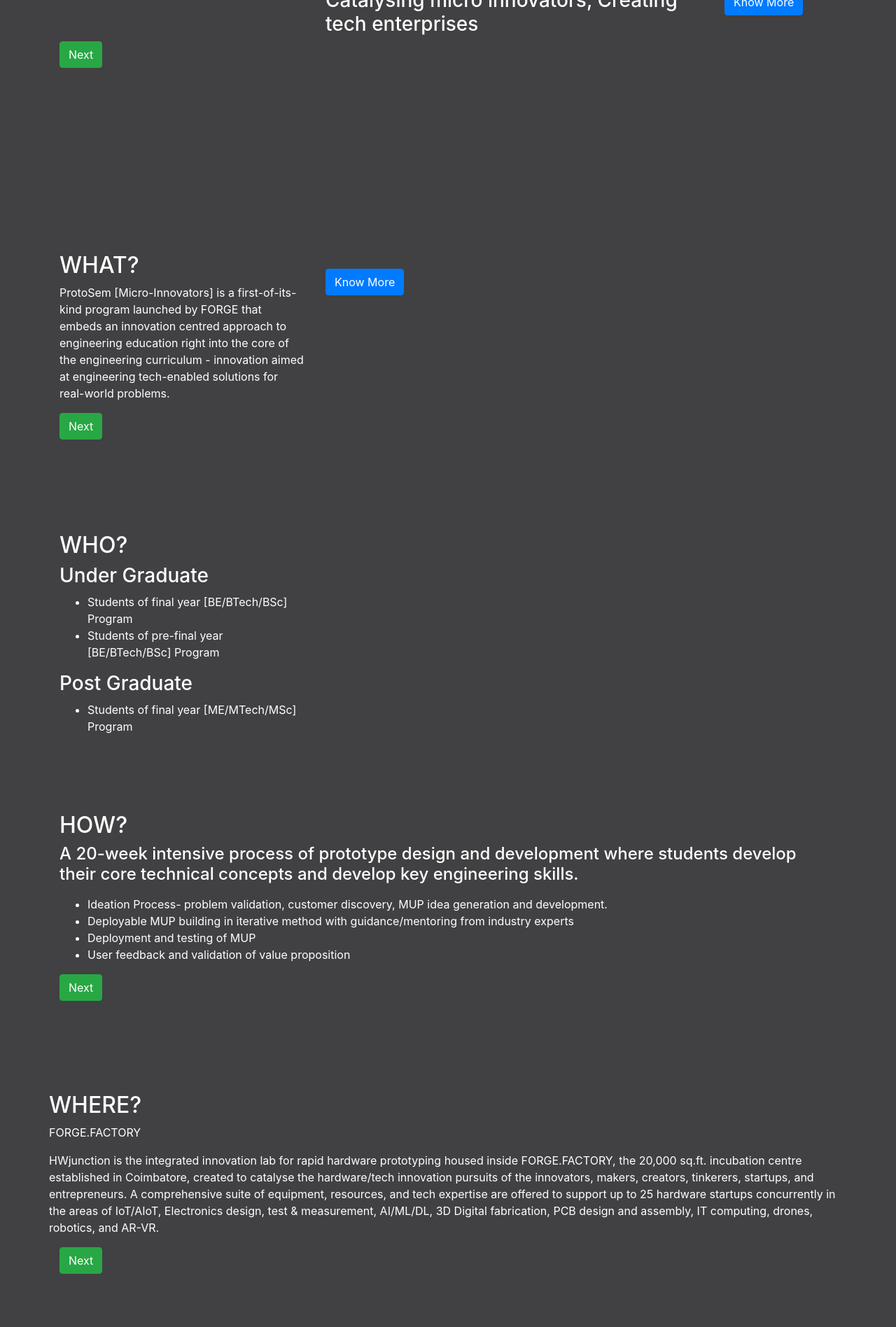
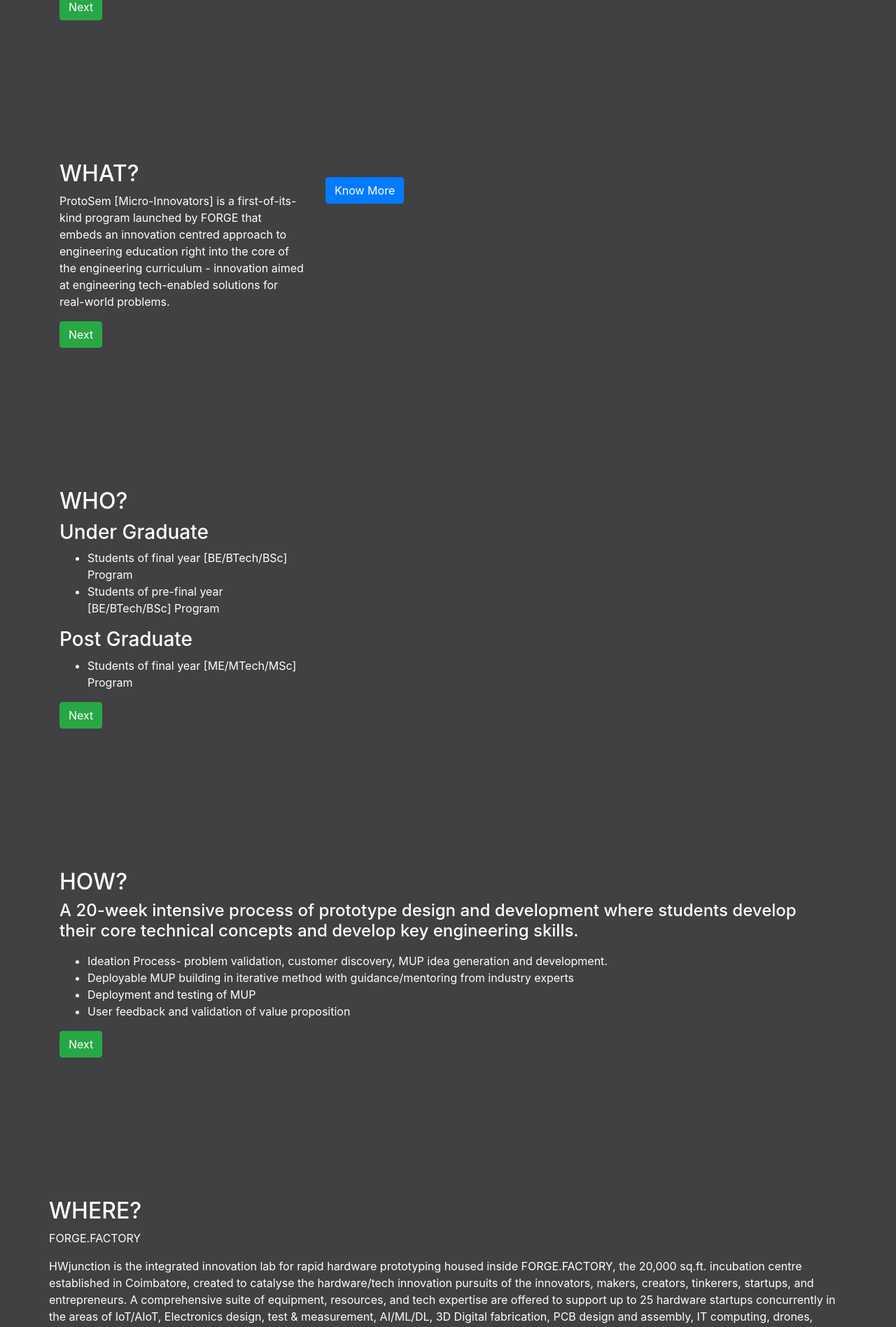
Before and after one commit to VishnuSriraj/protosem, a plain HTML site: page index.html in a window 1280 px wide. Shown: the part 740-2636 px from the top of the page at 70% size. Drawn offline with nearby package versions, Linux system fonts and the light colour scheme.

Commit message:
version 0.13

```diff
--- a/assets/css/main.css
+++ b/assets/css/main.css
@@ -1,10 +1,12 @@
-.container, body, html{
+.page{
     width: 100%;
     height: 100%;
+    color: #ffffff;
+    padding: 100px 0px 100px 0px ;
+}
+body,html{
     scroll-behavior: smooth;
     background: #414042 !important;
-    color: #ffffff;
-    padding: 100px 0px 100px 0px ;
 }
 /* Navbar */
 .navbar{
--- a/index.html
+++ b/index.html
@@ -33,7 +33,7 @@
                 </div>
             </div>
         </nav>
-        <div class="container mainpage" data-aos="fade-up" data-aos-offset="200" data-aos-easing="ease-in-sine" data-aos-duration="600">
+        <div class="container page" data-aos="fade-up" data-aos-offset="200" data-aos-easing="ease-in-sine" data-aos-duration="600">
             <div class="row">
                 <div class="col-md-12"><img src="assets/images/PROTOSEM.png" height="100px 200px"/></div>
                 <br><br><br><br>
@@ -69,7 +69,7 @@
             <a href="#why" class="btn btn-success">Next</a>
         </div>
 
-        <div id="why" class="container" data-aos="fade-up" data-aos-offset="200" data-aos-easing="ease-in-sine" data-aos-duration="600">
+        <div id="why" class="container page" data-aos="fade-up" data-aos-offset="200" data-aos-easing="ease-in-sine" data-aos-duration="600">
                 <div class="row">
                     <div class="col-4 col-12-medium">
                             <h2>Why ProtoSem?</h2>
@@ -88,7 +88,7 @@
 
 
 
-        <div id="what" class="container" data-aos="fade-up" data-aos-offset="200" data-aos-easing="ease-in-sine" data-aos-duration="600">
+        <div id="what" class="container page" data-aos="fade-up" data-aos-offset="200" data-aos-easing="ease-in-sine" data-aos-duration="600">
             <div class="row">
                 <div class="col-4 col-12-medium">
                     <h2>WHAT?</h2>
@@ -102,7 +102,7 @@
             <a href="#who" class="btn btn-success">Next</a>
         </div>
 
-        <div id="who" class="container" data-aos="fade-up" data-aos-offset="200" data-aos-easing="ease-in-sine" data-aos-duration="600">
+        <div id="who" class="container page" data-aos="fade-up" data-aos-offset="200" data-aos-easing="ease-in-sine" data-aos-duration="600">
             <div class="row">
                 <div class="col-4 col-12-medium">
                         <h2>WHO?</h2>
@@ -120,7 +120,7 @@
                     <a href="#how" class="btn btn-success">Next</a>
         </div>
 
-        <div id="how" class="container" data-aos="fade-up" data-aos-offset="200" data-aos-easing="ease-in-sine" data-aos-duration="600">
+        <div id="how" class="container page" data-aos="fade-up" data-aos-offset="200" data-aos-easing="ease-in-sine" data-aos-duration="600">
             <div class="content">
                     <header>
                         <h2>HOW?</h2>
@@ -138,7 +138,7 @@
             <a href="#where" class="btn btn-success">Next</a>
         </div>
 
-        <div id="where" class="container" data-aos="fade-up" data-aos-offset="200" data-aos-easing="ease-in-sine" data-aos-duration="600">
+        <div id="where" class="container page" data-aos="fade-up" data-aos-offset="200" data-aos-easing="ease-in-sine" data-aos-duration="600">
                 <div class="row">
                             <h2>WHERE?</h2>
                  </div>
@@ -157,7 +157,7 @@
 
         <!-- innovations- -->
 
-        <div id="innovations" class="container" data-aos="fade-up" data-aos-offset="200" data-aos-easing="ease-in-sine" data-aos-duration="600">
+        <div id="innovations" class="container page" data-aos="fade-up" data-aos-offset="200" data-aos-easing="ease-in-sine" data-aos-duration="600">
             <div class="row ">
                 <h2>Innovations at ProtoSem</h2>
             </div>
@@ -203,7 +203,7 @@
             <a href="#partners" class="btn btn-success">Next</a>
         </div>
 
-        <div id="partners" class="container" data-aos="fade-up" data-aos-offset="200" data-aos-easing="ease-in-sine" data-aos-duration="600">
+        <div id="partners" class="container page" data-aos="fade-up" data-aos-offset="200" data-aos-easing="ease-in-sine" data-aos-duration="600">
                 <div class="row mb-5">
                         <div class="col-md-4 col-xs-12 mb-5 justify-content-center d-flex"><h3>Innovation for Employability</h3></div>
                         <div class="col-md-4 col-xs-12 mb-5 justify-content-center d-flex"> <h3>Innovation for Skill Development</h3> </div>
```
